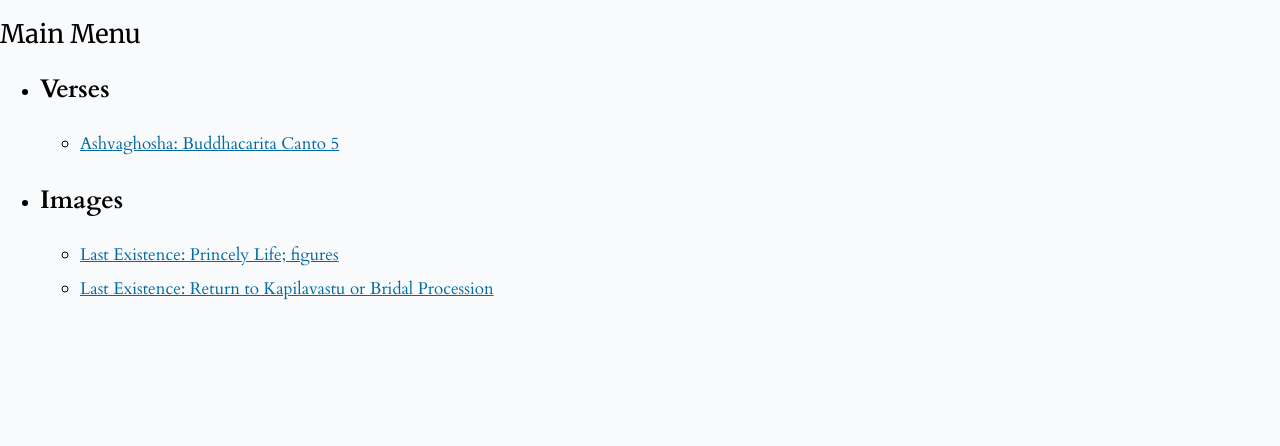
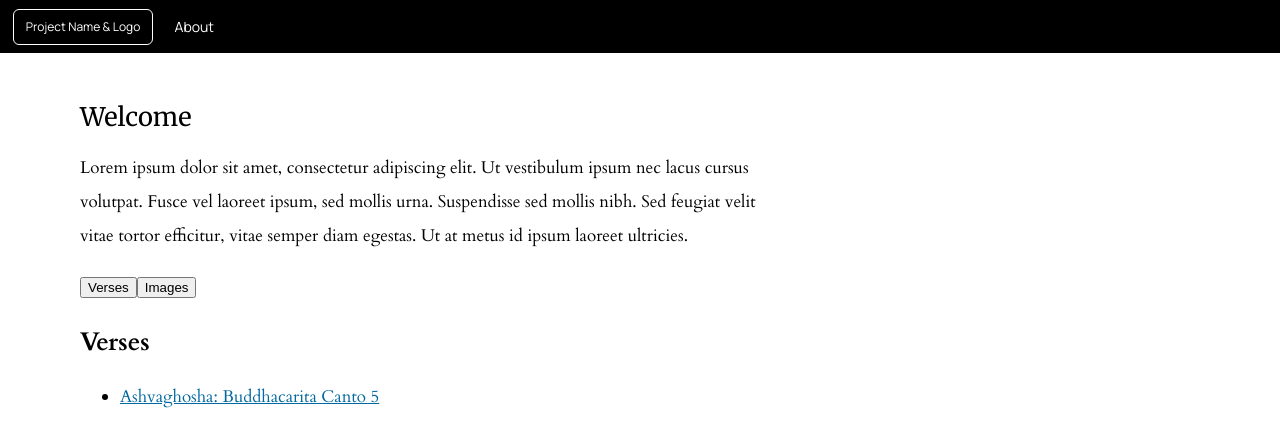
Before and after one commit to CERES-RUB/atag-viewer, an Astro site: page / in a window 1280 px wide. Built offline with nearby package versions, Linux system fonts and the light colour scheme; Astro itself is replaced by a stand-in of ours.

Commit message:
Added Radix-based tabbed document index

```diff
--- a/package.json
+++ b/package.json
@@ -32,6 +32,7 @@
     "@astrojs/check": "^0.7.0",
     "@astrojs/react": "^3.5.0",
     "@floating-ui/react": "^0.26.16",
+    "@radix-ui/react-tabs": "^1.0.4",
     "@recogito/react-text-annotator": "^3.0.0-rc.30",
     "astro": "^4.10.1",
     "fuse.js": "^7.0.0",
--- /dev/null
+++ b/src/components/TabbedDocumentIndex/TabbedDocumentIndex.tsx
@@ -0,0 +1,53 @@
+import * as Tabs from '@radix-ui/react-tabs';
+import type { ImageMetadata, VerseMetadata } from 'src/Types';
+
+interface TabbedDocumentIndexProps {
+
+  verses: VerseMetadata[];
+
+  images: ImageMetadata[];
+
+}
+
+export const TabbedDocumentIndex = (props: TabbedDocumentIndexProps) => {
+
+  const { images, verses } = props;
+
+  return (
+    <Tabs.Root defaultValue="verses">
+      <Tabs.List>
+        <Tabs.Trigger value="verses">
+          Verses
+        </Tabs.Trigger>
+
+        <Tabs.Trigger value="images">
+          Images
+        </Tabs.Trigger>
+      </Tabs.List>
+
+      <Tabs.Content value="verses">
+        <h2>Verses</h2>
+
+        <ul>
+					{verses.map(meta => (
+						<li>
+							<a href={`verse/${meta.slug}`}>{meta.title}</a>
+						</li>
+					))}
+				</ul>
+      </Tabs.Content>
+
+      <Tabs.Content value="images">
+        <h2>Images</h2>
+        <ul>
+          {images.map(meta => (
+						<li>
+							<a href={`image/${meta.slug}`}>{meta.title}</a>
+						</li>
+					))}
+        </ul>
+      </Tabs.Content>
+    </Tabs.Root>
+  )
+
+}
--- a/src/layouts/PageLayoutIndex.astro
+++ b/src/layouts/PageLayoutIndex.astro
@@ -0,0 +1,77 @@
+---
+import Layout from '@layouts/Layout.astro';
+---
+<Layout title="DiGA">
+  <header>
+    <div class="header-left">
+      <div class="logo-placeholder">
+        Project Name & Logo
+      </div>
+
+      <a href="../../about">About</a>
+    </div>
+  </header>
+
+  <main>
+		<slot />
+	</main>
+</Layout>
+
+<style>
+  :global(html, body) {
+    min-height: 100%;
+    background-color: #fff;
+  }
+
+  :global(body) {
+    display: flex;
+    flex-direction: column;
+  }
+
+  main {
+    flex-grow: 1;
+    max-width: 80ch;
+    padding: 30px 80px 80px 80px;
+  }
+
+  header {
+    align-items: center;
+    font-family: Manrope;
+    background-color: #000;
+    display: flex;
+    justify-content: space-between;
+    padding: 0.5rem;
+    position: sticky;
+    top: 0;
+  }
+
+  header .header-left {
+    align-items: center;
+    display: flex;
+    gap: 1.25rem;
+    font-size: 0.825rem;
+    padding-left: 0.25rem;
+  }
+
+  header a {
+    align-items: center;
+    color: #fff;
+    display: flex;
+    gap: 0.25rem;
+    text-decoration: none;
+  }
+
+  header a + a:before {
+    content: '·';
+    padding-right: 0.75rem;
+  }
+
+  header .logo-placeholder {
+    border: 1px solid #fff;
+    border-radius: 6px;
+    color: #fff;
+    display: block;
+    font-size: 12px;
+    padding: 0 12px;
+  }
+</style>
--- a/src/pages/index.astro
+++ b/src/pages/index.astro
@@ -1,33 +1,21 @@
 ---
-import Layout from '@layouts/Layout.astro';
+import { TabbedDocumentIndex } from '@components/TabbedDocumentIndex/TabbedDocumentIndex';
+import Layout from '@layouts/PageLayoutIndex.astro';
 import { listImages, listVerses } from '@lib/utils';
+
+const verses = listVerses();
+const images = listImages();
 ---
-<Layout title="Annotated Content Browser">
+<Layout>
 	<main>
-		<h1>Main Menu</h1>
+		<h1>Welcome</h1>
+		<p>
+			Lorem ipsum dolor sit amet, consectetur adipiscing elit. Ut vestibulum ipsum nec lacus cursus volutpat. Fusce vel laoreet ipsum, sed mollis urna. Suspendisse sed mollis nibh. Sed feugiat velit vitae tortor efficitur, vitae semper diam egestas. Ut at metus id ipsum laoreet ultricies.
+		</p>
 
-		<ul>
-			<li>
-				<h2>Verses</h2>
-				<ul>
-					{listVerses().map(meta => (
-						<li>
-							<a href={`verse/${meta.slug}`}>{meta.title}</a>
-						</li>
-					))}
-				</ul>
-			</li>
-
-			<li>
-				<h2>Images</h2>
-				<ul>
-					{listImages().map(meta => (
-						<li>
-							<a href={`image/${meta.slug}`}>{meta.title}</a>
-						</li>
-					))}
-				</ul>
-			</li>
-		</ul>
+		<TabbedDocumentIndex
+			client:load
+			verses={verses}
+			images={images} />
 	</main>
 </Layout>
```
Also changed, not shown: 1 other file.
